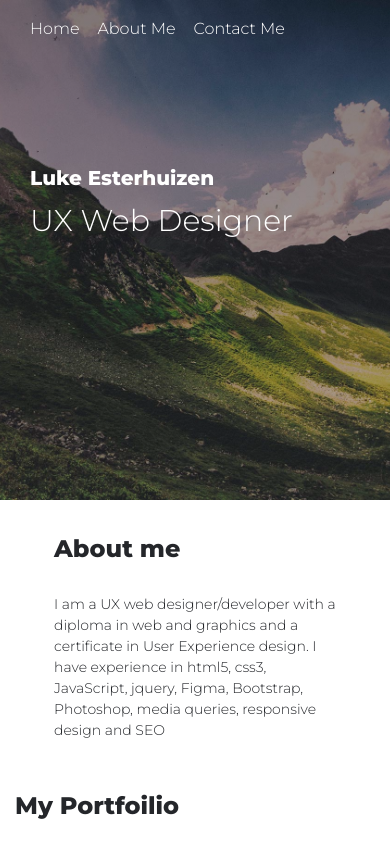
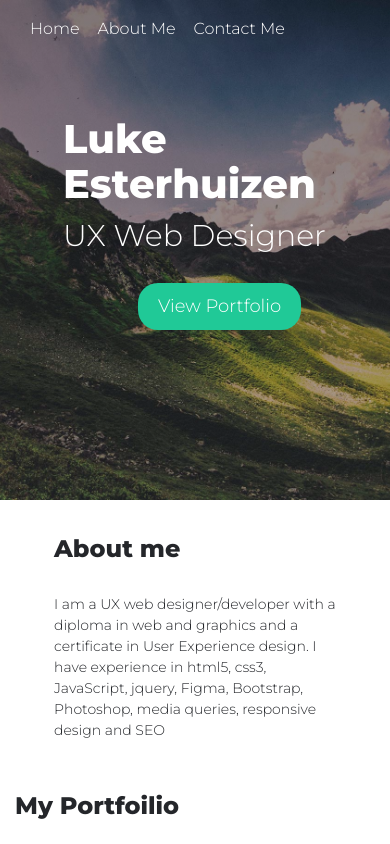
Before and after one commit to LukeEsterhuizen/portfolio, a plain HTML site: page index.html in a window 390 px wide. Shown: the top 844 px of the page. Drawn offline with nearby package versions, Linux system fonts and the light colour scheme.

Commit message:
Add files via upload

```diff
--- a/css/style.css
+++ b/css/style.css
@@ -206,7 +206,7 @@ nav ul li {
   margin-bottom: 30px;
 }
 
-.headerBlock a, .blueBlock a {
+.headerBlock a {
   font-size: 18px;
   background-color: #20c997;
   padding: 10px 20px;
@@ -511,7 +511,7 @@ footer i {
 }
 
 .headerBlock {
-    width: 75%;
+    width: 52%;
 }
 
 .blueBlock {
@@ -555,7 +555,7 @@ footer i {
 }
 
 .headerBlock {
-    width: 100%;
+    width: 62%;
 }
 
 .blog-grid-container {
@@ -592,11 +592,6 @@ footer i {
     min-height: 500px;
   }
 
-  .headerBlock {
-    width: 100%;
-    margin: 50% 0 0 10%
-}
-
   .aboutMe {
     width: 80%;
 }
@@ -621,13 +616,9 @@ nav ul li {
     width: 15%;
 }
 
-.headerBlock h1, .header-second h2 {
-    font-size: 24px;
+.headerBlock h1 {
+    font-size: 40px;
     line-height: 29px;
-  }
-
-.headerBlock a {
-    display: none;
   }
 
 .margin-bottom-100 {
@@ -654,10 +645,15 @@ nav ul li {
 }
 
 
-@media only screen and (max-width: 401px) {
+@media only screen and (max-width: 465px) {
 
-.headerBlock {
-    margin: 50% 0 0 0;
+  .headerBlock {
+    width: 80%;
+    margin: 35% auto;
+}
+
+.headerBlock a {
+    margin: 17px 0 0 75px;
 }
 
   .ml-auto {
@@ -668,9 +664,8 @@ nav ul li {
     margin: 9px;
 }
 
-.headerBlock h1, .header-second h2 {
-    font-size: 20px;
-    line-height: 26px;
+.headerBlock h1 {
+    line-height: 45px;
 }
 
 h3, h4 {
@@ -706,7 +701,11 @@ body {
 
 }
 
-@media only screen and (max-width: 366px) {
+@media only screen and (max-width: 388px) {
+
+  .headerBlock a {
+    margin: 17px 0 0 44px;
+}
 
   .headerBlock h2 {
     font-size: 24px;
@@ -758,3 +757,16 @@ h3, h4 {
 
 
 }
+
+@media only screen and (max-width: 359px) {
+
+.headerBlock {
+    width: 100%;
+    margin: 50% auto;
+}
+
+.bg-light {
+    padding: 10px;
+  }
+
+}
```
